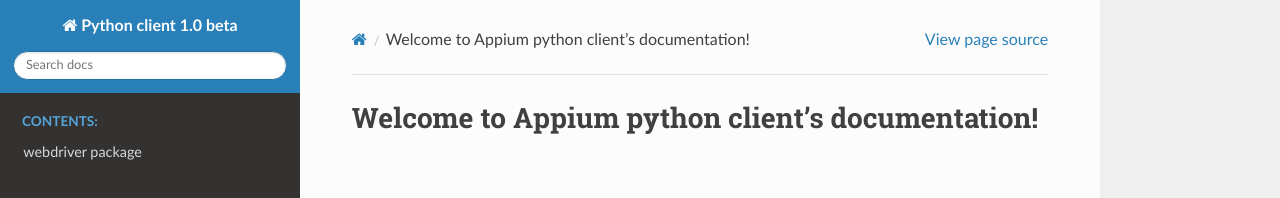
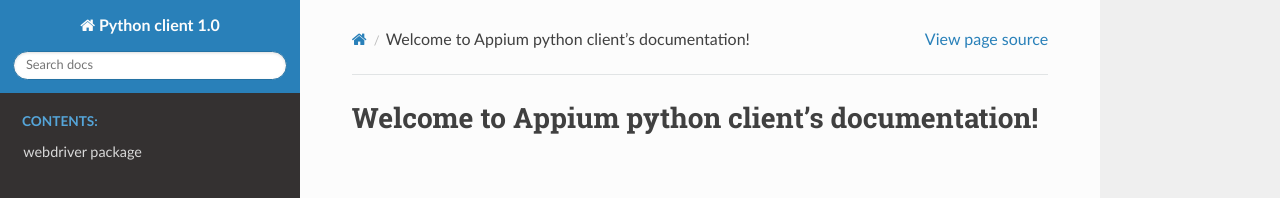
Before and after one commit to appium/python-client, a Sphinx documentation site: the page built from docs/index.rst, in a window 1280 px wide. Shown: the top 198 px of the page. Built offline with Sphinx 7.4.7 and the Read the Docs theme 2.0.0, drawn with Linux system fonts in a browser that asks for light colours.

Commit message:
Remove beta

```diff
--- a/docs/conf.py
+++ b/docs/conf.py
@@ -18,12 +18,12 @@
 
 # -- Project information -----------------------------------------------------
 
-project = 'Python client 1.0 beta'
+project = 'Python client 1.0'
 copyright = '2020, Appium'
 author = 'Appium'
 
 # The full version, including alpha/beta/rc tags
-release = '1.0beta'
+release = '1.0'
 
 
 # -- General configuration ---------------------------------------------------
```
